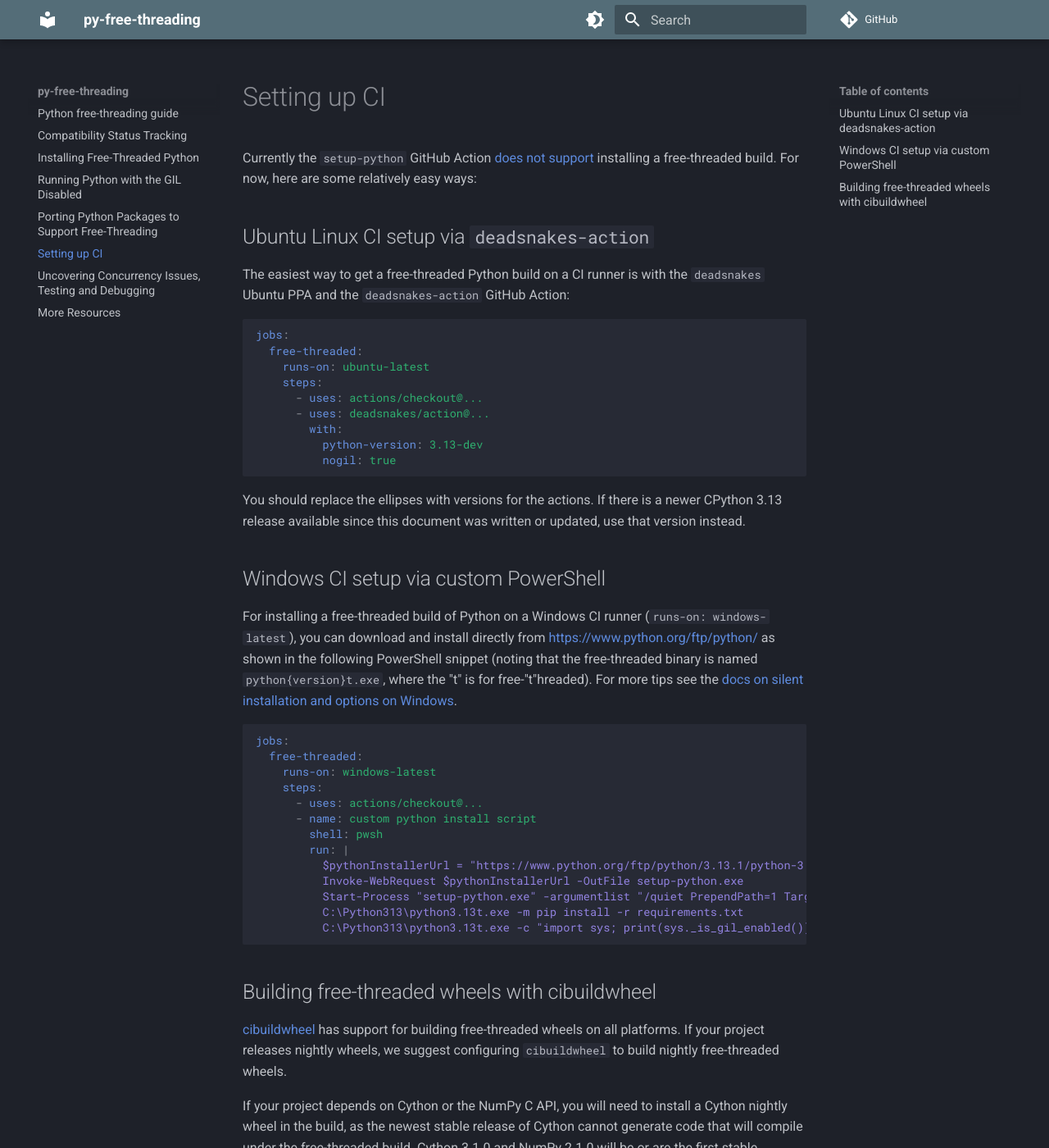
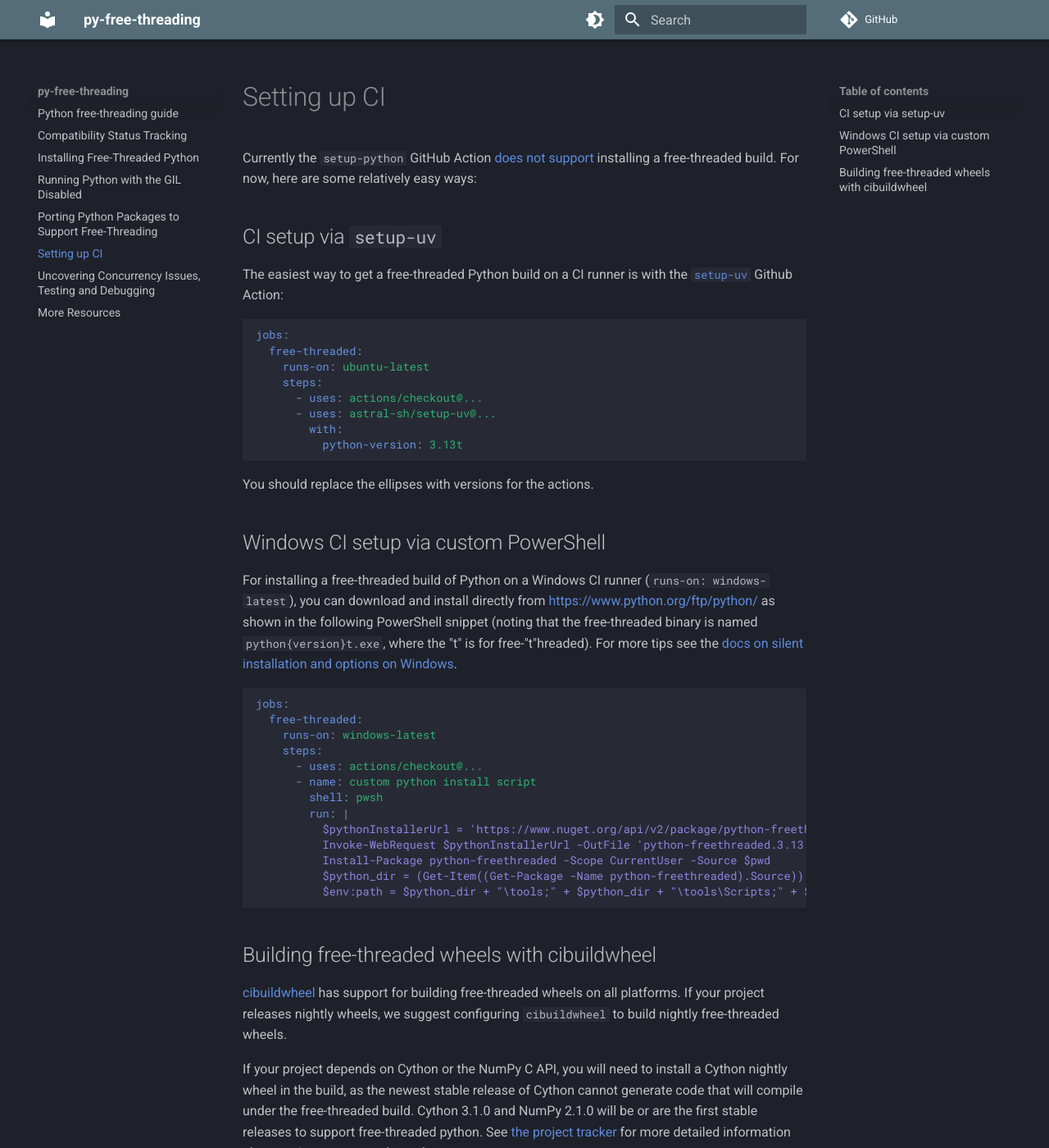
Before and after one commit to Quansight-Labs/free-threaded-compatibility, an MkDocs documentation site: the page built from docs/ci.md, in a window 1280 px wide and 1400 px high. Shown: the whole window at 82% size. Built offline with MkDocs 1.6.1 and Material for MkDocs 9.7.7, drawn with Linux system fonts in a browser that asks for light colours; comment, search, counter and statistics services are not loaded.

Commit message:
Update CI guide to use setup-uv and nuget (#132)
* Update CI guide to use setup-uv and nuget

* fix quotes

````diff
--- a/docs/ci.md
+++ b/docs/ci.md
@@ -4,10 +4,10 @@
 support](https://github.com/actions/setup-python/issues/771) installing a
 free-threaded build. For now, here are some relatively easy ways:
 
-## Ubuntu Linux CI setup via `deadsnakes-action`
+## CI setup via `setup-uv`
 
 The easiest way to get a free-threaded Python build on a CI runner is with the
-`deadsnakes` Ubuntu PPA and the `deadsnakes-action` GitHub Action:
+[`setup-uv`](https://github.com/astral-sh/setup-uv) Github Action:
 
 ```yaml
 jobs:
@@ -15,15 +15,12 @@
     runs-on: ubuntu-latest
     steps:
       - uses: actions/checkout@...
-      - uses: deadsnakes/action@...
+      - uses: astral-sh/setup-uv@...
         with:
-          python-version: 3.13-dev
-          nogil: true
+          python-version: 3.13t
 ```
 
-You should replace the ellipses with versions for the actions. If there is a
-newer CPython 3.13 release available since this document was written or
-updated, use that version instead.
+You should replace the ellipses with versions for the actions.
 
 ## Windows CI setup via custom PowerShell
 
@@ -44,11 +41,11 @@
       - name: custom python install script
         shell: pwsh
         run: |
-          $pythonInstallerUrl = "https://www.python.org/ftp/python/3.13.1/python-3.13.1-amd64.exe"
-          Invoke-WebRequest $pythonInstallerUrl -OutFile setup-python.exe
-          Start-Process "setup-python.exe" -argumentlist "/quiet PrependPath=1 TargetDir=C:\Python313 Include_freethreaded=1" -wait
-          C:\Python313\python3.13t.exe -m pip install -r requirements.txt
-          C:\Python313\python3.13t.exe -c "import sys; print(sys._is_gil_enabled())"
+          $pythonInstallerUrl = 'https://www.nuget.org/api/v2/package/python-freethreaded/3.13.1'
+          Invoke-WebRequest $pythonInstallerUrl -OutFile 'python-freethreaded.3.13.1.nupkg'
+          Install-Package python-freethreaded -Scope CurrentUser -Source $pwd
+          $python_dir = (Get-Item((Get-Package -Name python-freethreaded).Source)).DirectoryName
+          $env:path = $python_dir + "\tools;" + $python_dir + "\tools\Scripts;" + $env:Path
 ```
 
 ## Building free-threaded wheels with cibuildwheel
````
